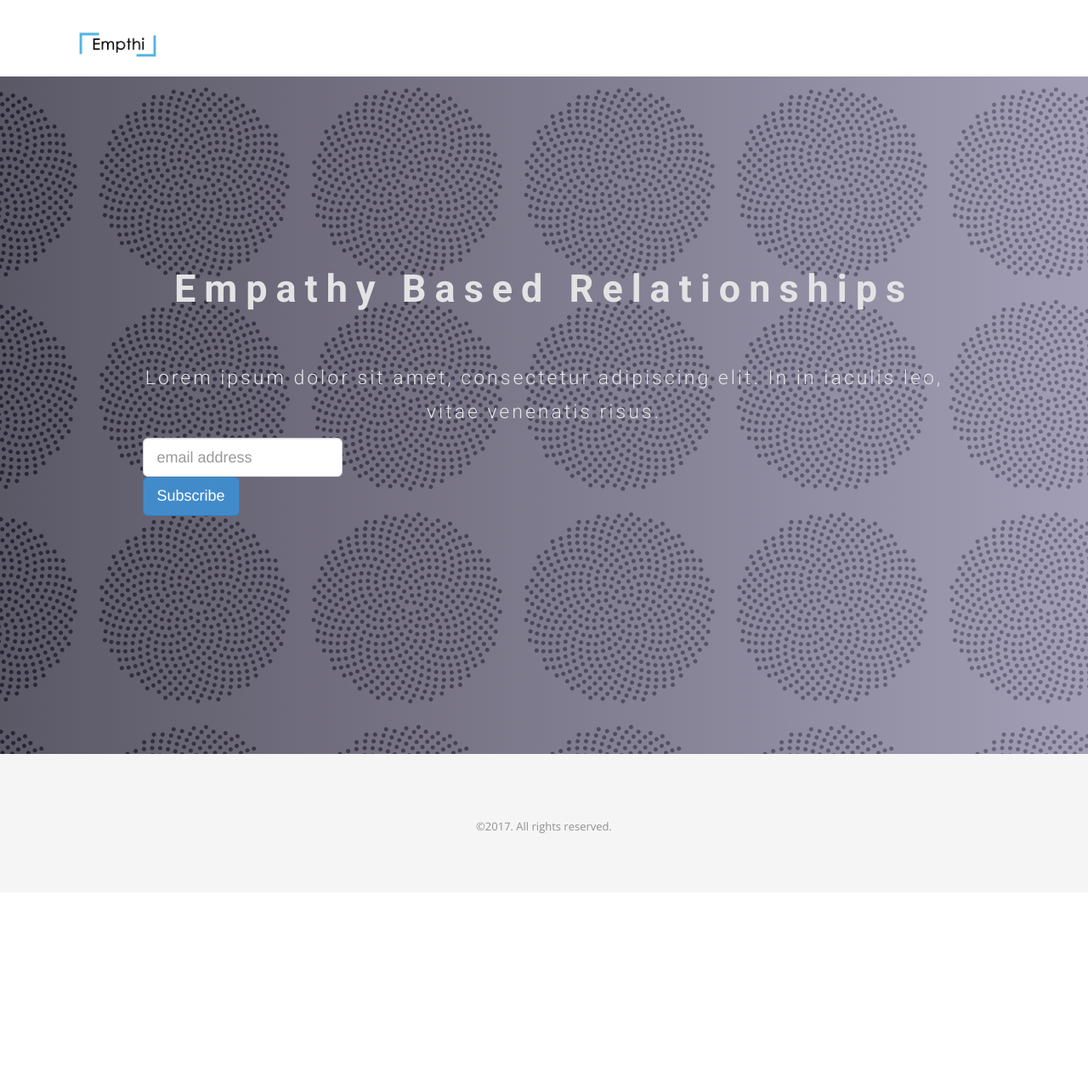
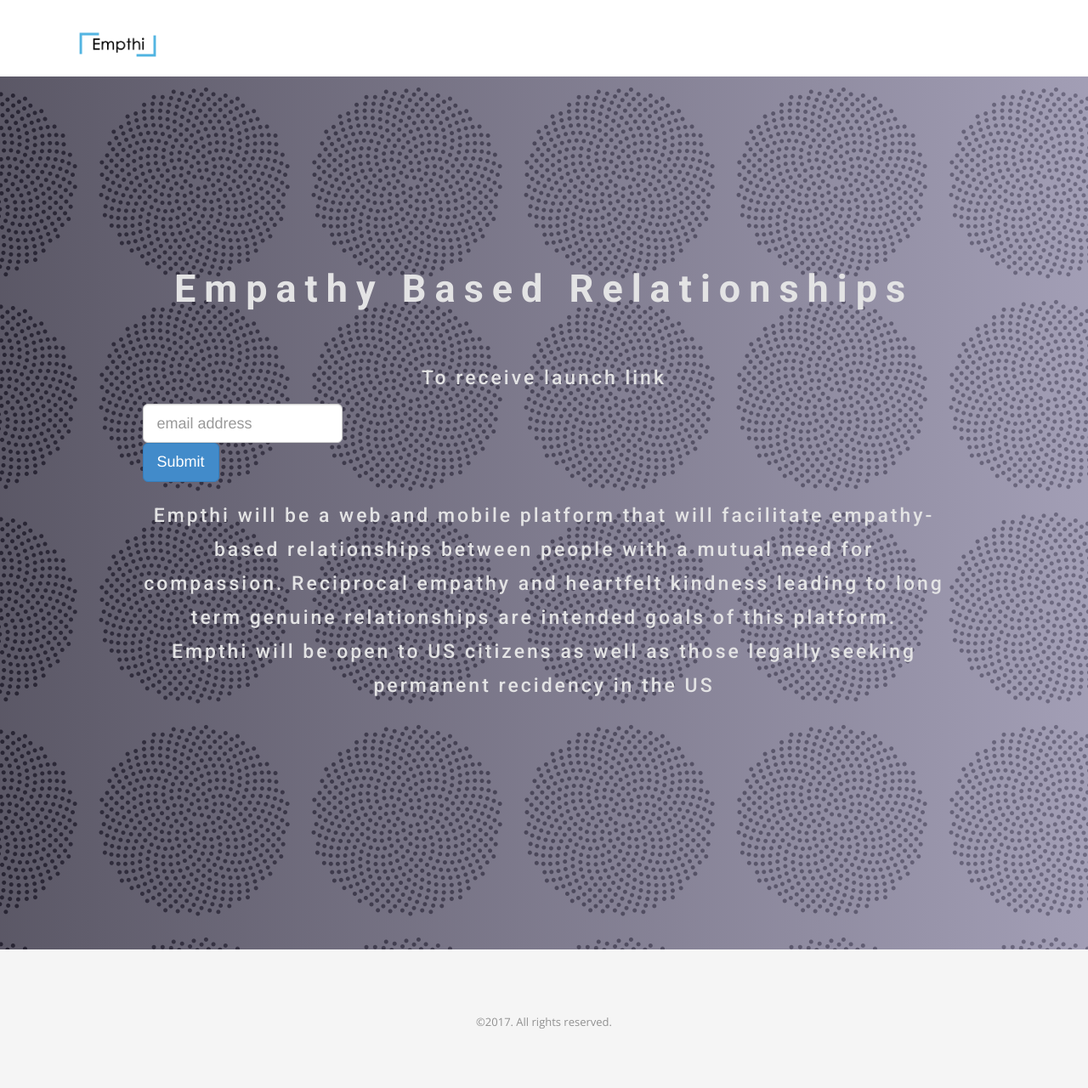
Before and after one commit to gbates1991/empthi, a Jekyll site: the page built from index.html, in a window 1280 px wide. Shown: the whole page at 85% size. Built offline with Jekyll 4.4.1, drawn with Linux system fonts in a browser that asks for light colours; nearby versions of some CDN libraries; some web fonts are replaced; comment, search, counter and statistics services are not loaded; before the commit the page ends 1050 px from its top, so only the background shows below that.

Commit message:
text changes

```diff
--- a/css/airspace.css
+++ b/css/airspace.css
@@ -131,7 +131,7 @@ font header .navbar-default .navbar-nav li a:hover {
   font-size: 23px;
   line-height: 40px;
   font-family: 'Roboto', sans-serif;
-  font-weight: 300;
+  font-weight: 500;
   letter-spacing: 3px;
 }
 /*--
--- a/index.html
+++ b/index.html
@@ -29,7 +29,6 @@ permalink: /
               </div>
             </div>
           </div> -->
-          <p class="animated fadeInUp text-center">Lorem ipsum dolor sit amet, consectetur adipiscing elit. In in iaculis leo, vitae venenatis risus.</p>
           <!-- <div class="text-center"><a class="btn btn-lg btn-primary">Find Compassion</a></div> -->
           <!-- Begin MailChimp Signup Form -->
           <link href="//cdn-images.mailchimp.com/embedcode/horizontal-slim-10_7.css" rel="stylesheet" type="text/css">
@@ -38,6 +37,7 @@ permalink: /
             /* Add your own MailChimp form style overrides in your site stylesheet or in this style block.
                We recommend moving this block and the preceding CSS link to the HEAD of your HTML file. */
           </style>
+          <p class="animated fadeInUp text-center">To receive launch link</p>
           <div id="mc_embed_signup">
           <form action="//byrocketscience.us14.list-manage.com/subscribe/post?u=197908e07d73ffbd7215a9c7a&amp;id=7682afffbc" method="post" id="mc-embedded-subscribe-form" name="mc-embedded-subscribe-form" class="validate form-inline" target="_blank" novalidate>
               <div id="mc_embed_signup_scroll">
@@ -45,12 +45,14 @@ permalink: /
             <input type="email" value="" name="EMAIL" class="form-control input-lg" id="mce-EMAIL" placeholder="email address" required>
               <!-- real people should not fill this in and expect good things - do not remove this or risk form bot signups-->
               <div style="position: absolute; left: -5000px;" aria-hidden="true"><input type="text" name="b_197908e07d73ffbd7215a9c7a_7036481cb0" tabindex="-1" value=""></div>
-              <div class="clear"><input type="submit" value="Subscribe" name="subscribe" id="mc-embedded-subscribe" class="btn btn-lg btn-primary"></div>
+              <div class="clear"><input type="submit" value="Submit" name="subscribe" id="mc-embedded-subscribe" class="btn btn-lg btn-primary"></div>
               </div>
           </form>
           </div>
+          <br>
+          <!--End mc_embed_signup-->
+          <p class="animated fadeInUp text-center">Empthi will be a web and mobile platform that will facilitate empathy-based relationships between people with a mutual need for compassion. Reciprocal empathy and heartfelt kindness leading to long term genuine relationships are intended goals of this platform.<br>Empthi will be open to US citizens as well as those legally seeking permanent recidency in the US</p>
 
-          <!--End mc_embed_signup-->
         </div>
       </div>
     </div>
```
